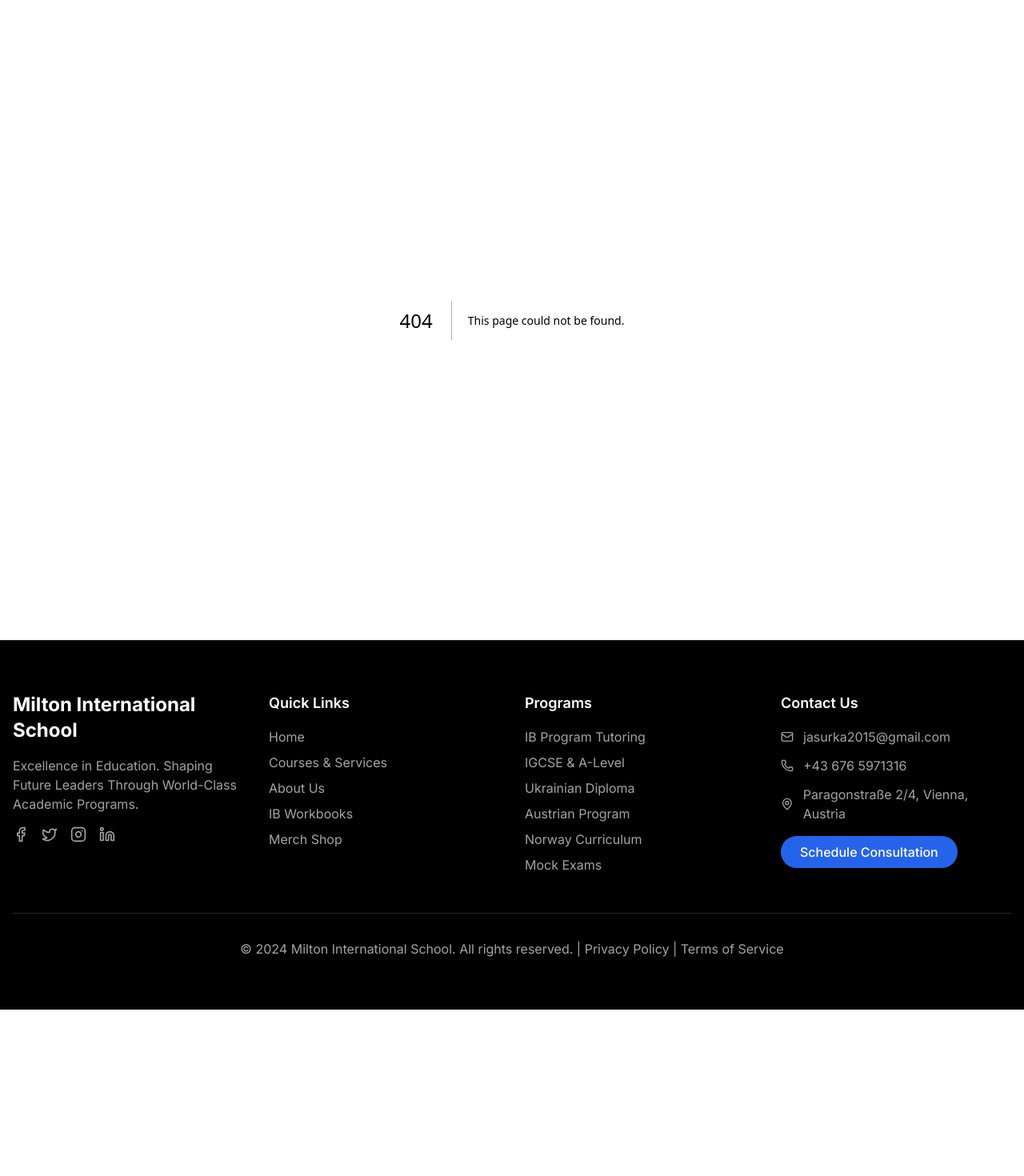
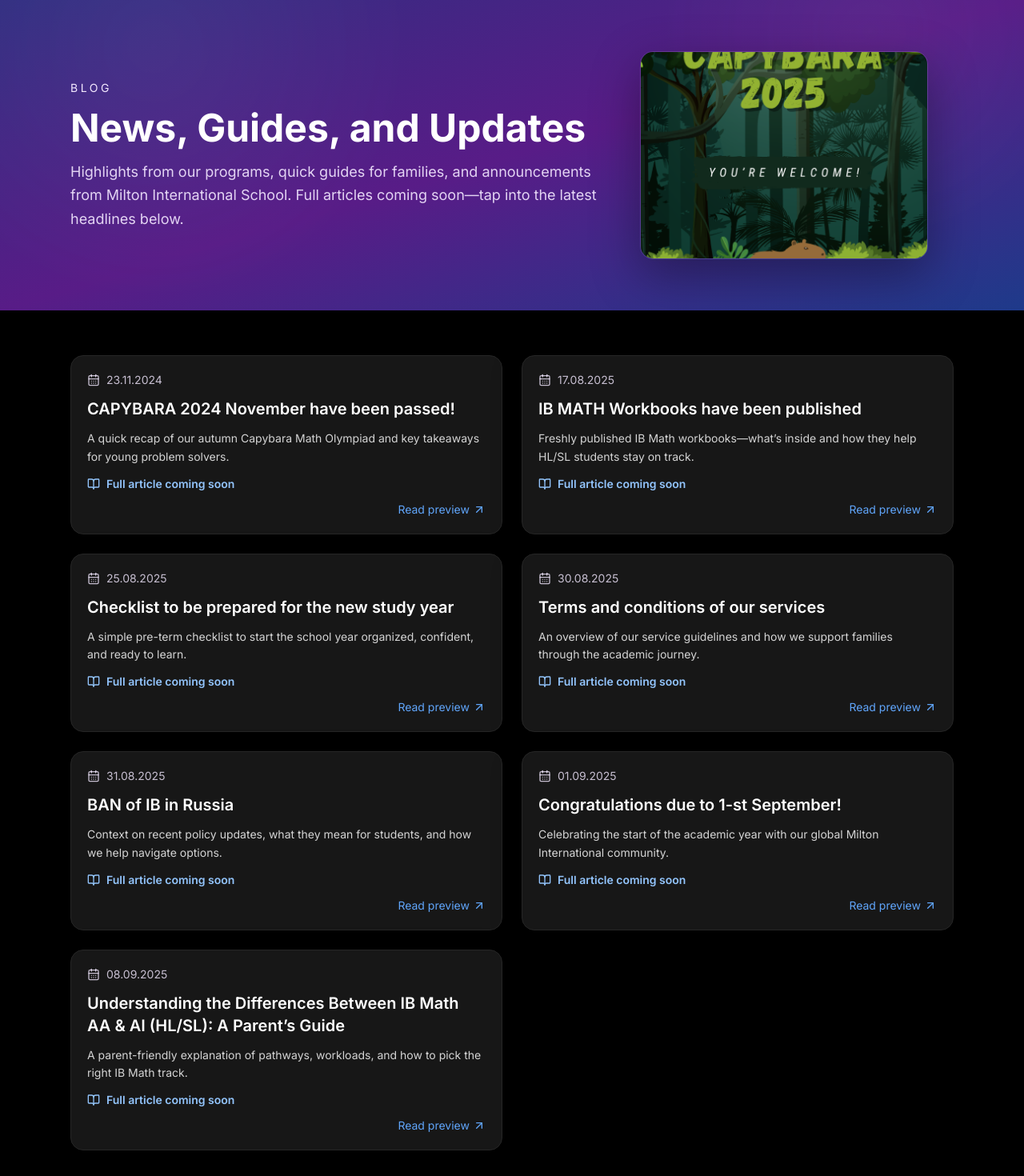
Before and after one commit to JaskinsAndy/Miltonito, a Next.js app: page /blog in a window 1280 px wide. Before the commit this address had no page. Shown: the top 1470 px of the page at 80% size. Before the commit the page ends 1262 px from the top, so only its background shows below. Built offline with nearby package versions, Linux system fonts and the light colour scheme.

Commit message:
Add blog page with headlines and placeholder image

```diff
--- /dev/null
+++ b/app/blog/page.tsx
@@ -0,0 +1,115 @@
+"use client";
+
+import React from "react";
+import { motion } from "framer-motion";
+import Image from "next/image";
+import Link from "next/link";
+import { CalendarDays, ArrowUpRight, BookOpen } from "lucide-react";
+
+type Post = {
+  title: string;
+  date: string;
+  href?: string;
+  summary: string;
+};
+
+const posts: Post[] = [
+  {
+    date: "23.11.2024",
+    title: "CAPYBARA 2024 November have been passed!",
+    summary: "A quick recap of our autumn Capybara Math Olympiad and key takeaways for young problem solvers.",
+  },
+  {
+    date: "17.08.2025",
+    title: "IB MATH Workbooks have been published",
+    summary: "Freshly published IB Math workbooks—what’s inside and how they help HL/SL students stay on track.",
+  },
+  {
+    date: "25.08.2025",
+    title: "Checklist to be prepared for the new study year",
+    summary: "A simple pre-term checklist to start the school year organized, confident, and ready to learn.",
+  },
+  {
+    date: "30.08.2025",
+    title: "Terms and conditions of our services",
+    summary: "An overview of our service guidelines and how we support families through the academic journey.",
+  },
+  {
+    date: "31.08.2025",
+    title: "BAN of IB in Russia",
+    summary: "Context on recent policy updates, what they mean for students, and how we help navigate options.",
+  },
+  {
+    date: "01.09.2025",
+    title: "Congratulations due to 1-st September!",
+    summary: "Celebrating the start of the academic year with our global Milton International community.",
+  },
+  {
+    date: "08.09.2025",
+    title: "Understanding the Differences Between IB Math AA & AI (HL/SL): A Parent’s Guide",
+    summary: "A parent-friendly explanation of pathways, workloads, and how to pick the right IB Math track.",
+  },
+];
+
+export default function BlogPage() {
+  return (
+    <div className="min-h-screen bg-black text-white">
+      <div className="relative overflow-hidden bg-gradient-to-br from-indigo-900 via-purple-900 to-blue-900">
+        <div className="absolute inset-0 opacity-25 bg-[radial-gradient(circle_at_15%_15%,rgba(255,255,255,0.18),transparent_30%),radial-gradient(circle_at_85%_10%,rgba(255,255,255,0.16),transparent_25%)]" />
+        <div className="max-w-6xl mx-auto px-6 py-16 relative flex flex-col lg:flex-row gap-10 items-center">
+          <div className="space-y-4 max-w-2xl">
+            <p className="uppercase text-sm tracking-[0.25em] text-purple-100">Blog</p>
+            <h1 className="text-4xl md:text-5xl font-bold leading-tight text-white">News, Guides, and Updates</h1>
+            <p className="text-purple-100/90 text-lg leading-relaxed">
+              Highlights from our programs, quick guides for families, and announcements from Milton International School. Full articles coming soon—tap into the latest headlines below.
+            </p>
+          </div>
+          <div className="relative w-full lg:w-[360px] h-[220px] lg:h-[260px] overflow-hidden rounded-2xl border border-white/10 shadow-[0_20px_60px_rgba(0,0,0,0.35)]">
+            <Image
+              src="/Capybara/capybara-2025-add.webp"
+              alt="Blog highlight placeholder"
+              fill
+              className="object-cover"
+              sizes="(min-width: 1024px) 360px, 100vw"
+              priority
+            />
+          </div>
+        </div>
+      </div>
+
+      <div className="max-w-6xl mx-auto px-6 py-14">
+        <div className="grid lg:grid-cols-2 gap-6">
+          {posts.map((post) => (
+            <motion.article
+              key={post.title}
+              initial={{ opacity: 0, y: 16 }}
+              whileInView={{ opacity: 1, y: 0 }}
+              viewport={{ once: true, amount: 0.2 }}
+              transition={{ duration: 0.35 }}
+              className="bg-neutral-900 border border-neutral-800 rounded-2xl p-5 flex flex-col gap-3 shadow-[0_12px_36px_rgba(0,0,0,0.35)]"
+            >
+              <div className="flex items-center gap-2 text-sm text-purple-100/80">
+                <CalendarDays className="h-4 w-4" />
+                <span>{post.date}</span>
+              </div>
+              <h2 className="text-xl font-semibold text-white">{post.title}</h2>
+              <p className="text-neutral-300 leading-relaxed text-sm">{post.summary}</p>
+              <div className="flex items-center gap-2 text-blue-300 text-sm font-semibold">
+                <BookOpen className="h-4 w-4" />
+                <span>Full article coming soon</span>
+              </div>
+              <div className="flex justify-end">
+                <Link
+                  href={post.href ?? "#"}
+                  className="inline-flex items-center gap-1 text-blue-400 hover:text-blue-300 transition-colors text-sm"
+                >
+                  Read preview <ArrowUpRight className="h-4 w-4" />
+                </Link>
+              </div>
+            </motion.article>
+          ))}
+        </div>
+      </div>
+    </div>
+  );
+}
```
Also changed, not shown: public/Capybara/capybara-2025-add.webp (added).
